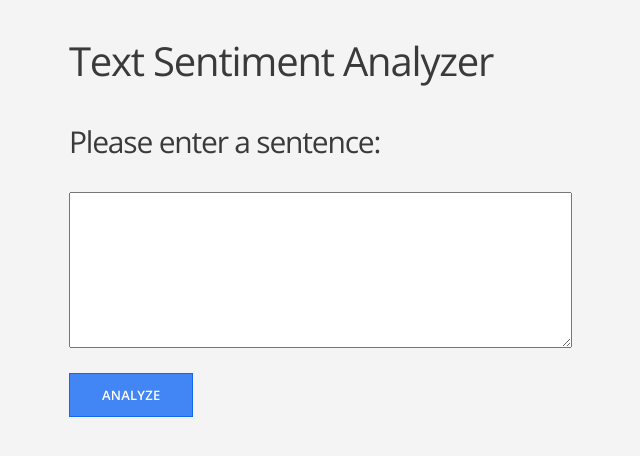
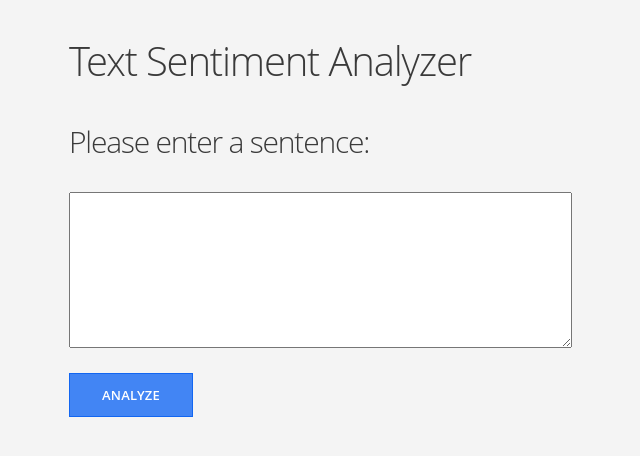
Before and after one commit to clfkenny/flask-practice, a Flask app: page /text_sentiment in a window 1280 px wide. Shown: the part 75-531 px from the top of the page, without its empty margins (71-711 px from the left). Run offline with Flask 2, Linux system fonts and the light colour scheme; parts of the project's set-up code (start-up, migrations or seed data) failed here and were passed over; some libraries are stand-ins or nearby versions.

Commit message:
removed font link

```diff
--- a/templates/layout.html
+++ b/templates/layout.html
@@ -3,7 +3,7 @@
   <head>
     <title>Kenny's Web Apps</title>
 
-    <link href='http://fonts.googleapis.com/css?family=Open+Sans:300,400,600' rel='stylesheet'>
+    <!-- <link href='http://fonts.googleapis.com/css?family=Open+Sans:300,400,600' rel='stylesheet'> -->
     <link href="{{ url_for('static', filename='css/main.css') }}" rel="stylesheet">
     <link rel="shortcut icon" type="image/x-icon" href="{{ "/static/img/favicon.ico"}}">
 
```
